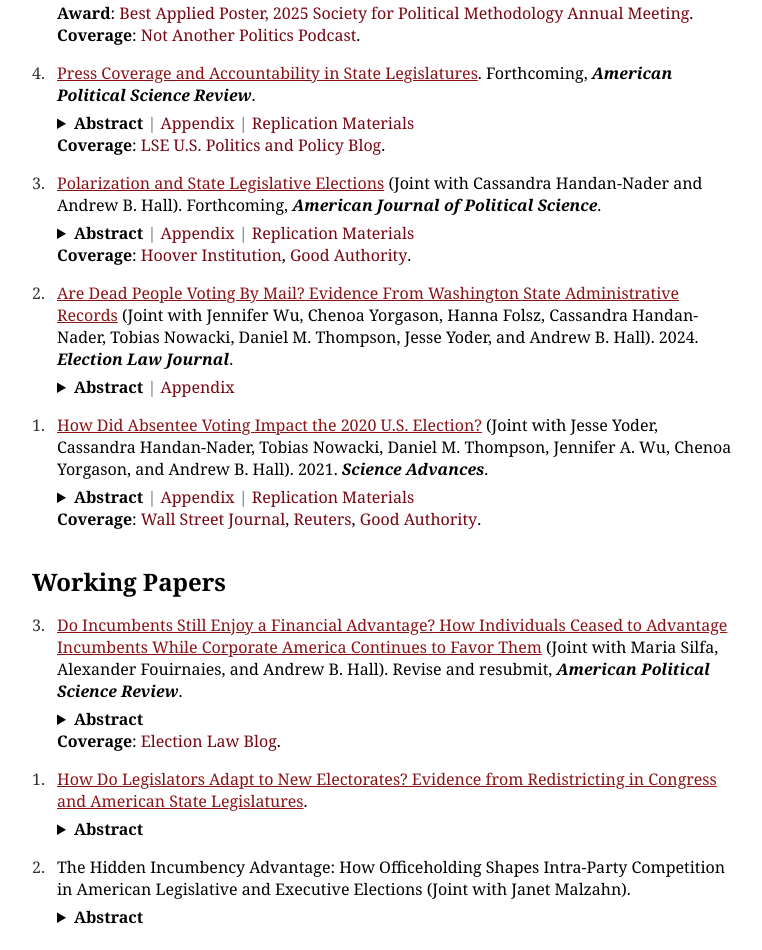
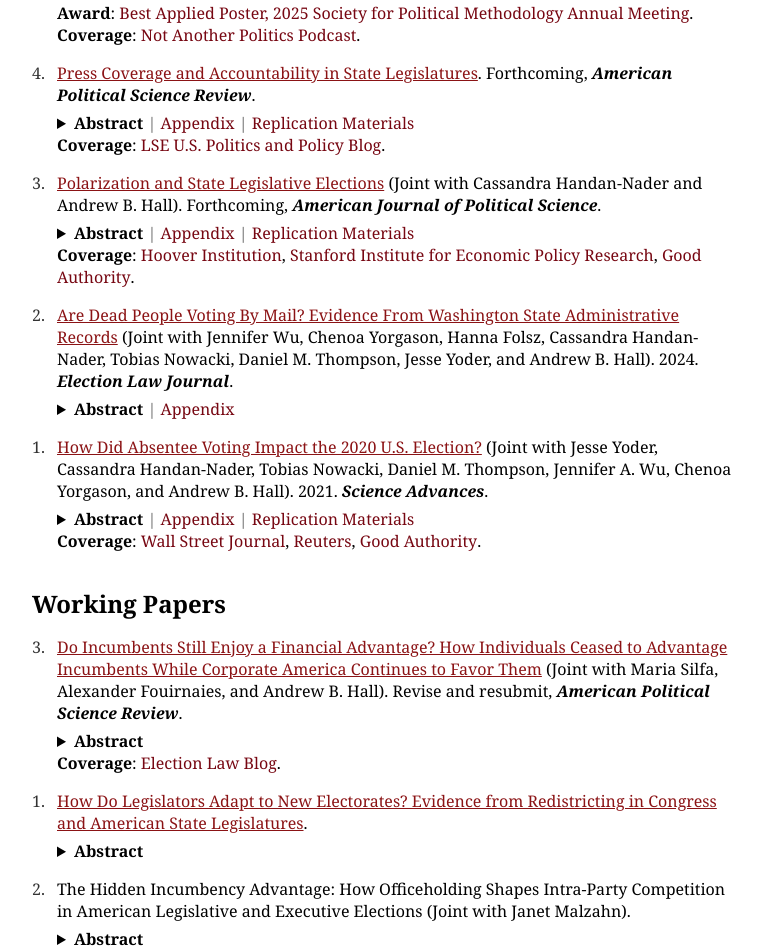
Before and after one commit to AndyMyersSkol/AndyMyersSkol.github.io, a Jekyll site: the page index.html, which Jekyll copies as it is, in a window 1280 px wide. Shown: the part 609-1559 px from the top of the page, without its empty margins (258-1020 px from the left). Built offline with Jekyll 4.4.1, drawn with Linux system fonts in a browser that asks for light colours.

Commit message:
Update index.html

```diff
--- a/index.html
+++ b/index.html
@@ -109,7 +109,7 @@ State legislatures are critical policymaking bodies, yet recent studies suggest
 U.S. state legislatures are critical policymaking institutions that are increasingly polarized, yet data and measurement limitations have prevented researchers from understanding how state legislative elections contribute to this polarization. To address this gap, we construct new measures of candidate ideology based on campaign contributions and roll-call votes, and we use them to offer the first systematic study of the relationship between candidate ideology and electoral outcomes in primary and general elections in state legislatures, 2000-2022. We find that the set of people running for state legislature has polarized substantially in recent decades. More-moderate candidates enjoy a meaningful advantage in contested general elections, but that advantage has declined somewhat in recent years. At the same time, more-extreme candidates are favored in contested primary elections. These new measures and data will allow researchers to build on these basic findings to understand how elections function in lower-information, lower-salience environments like American state legislatures.
                 </p>
             </details>
-            <strong>Coverage</strong>: <a href="https://www.hoover.org/research/polarization-and-state-legislative-elections" target="_blank" class="replication-link">Hoover Institution</a>, <a href="https://goodauthority.org/news/do-moderate-candidates-really-do-better-in-elections/" target="_blank" class="replication-link">Good Authority</a>.
+            <strong>Coverage</strong>: <a href="https://www.hoover.org/research/polarization-and-state-legislative-elections" target="_blank" class="replication-link">Hoover Institution</a>, <a href="https://siepr.stanford.edu/news/roots-legislative-polarization-how-state-elections-are-producing-more-extreme-pipeline" target="_blank" class="replication-link">Stanford Institute for Economic Policy Research</a>, <a href="https://goodauthority.org/news/do-moderate-candidates-really-do-better-in-elections/" target="_blank" class="replication-link">Good Authority</a>.
         </li>
     </ul>
 
```
